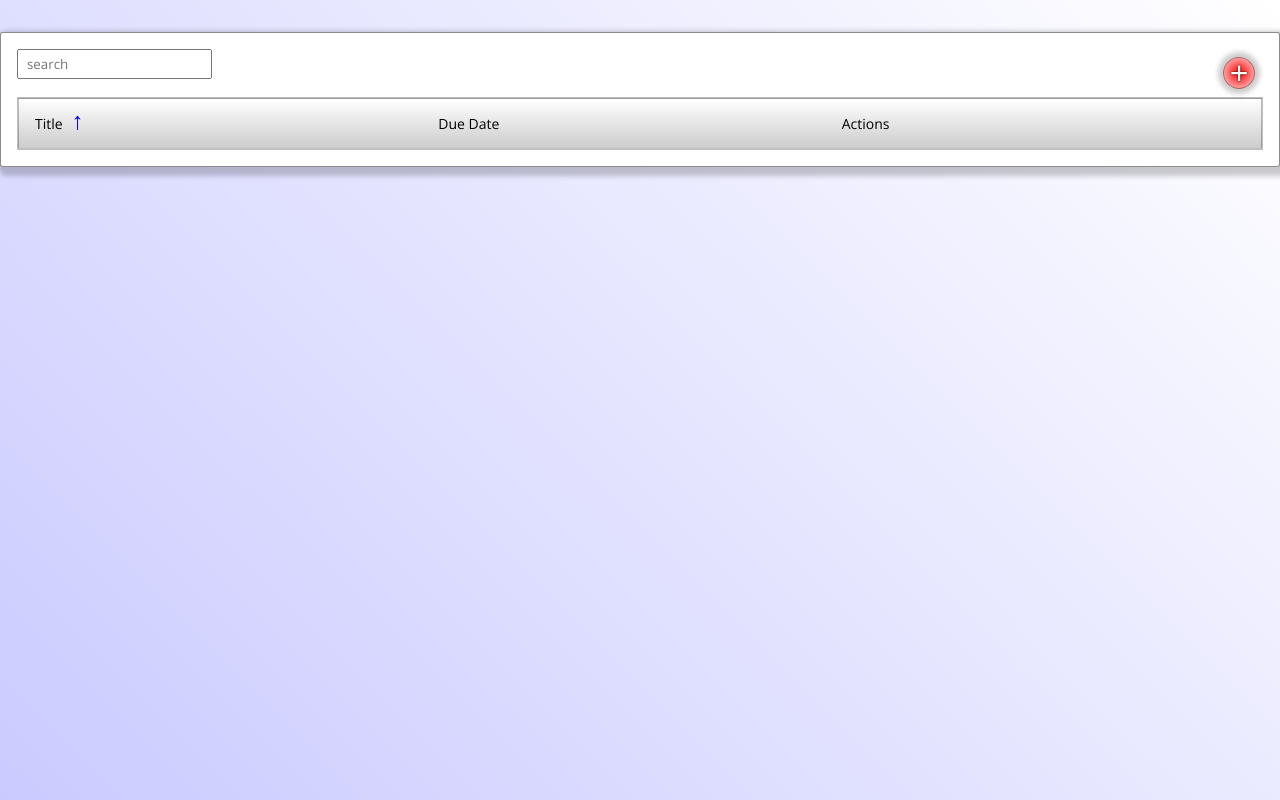
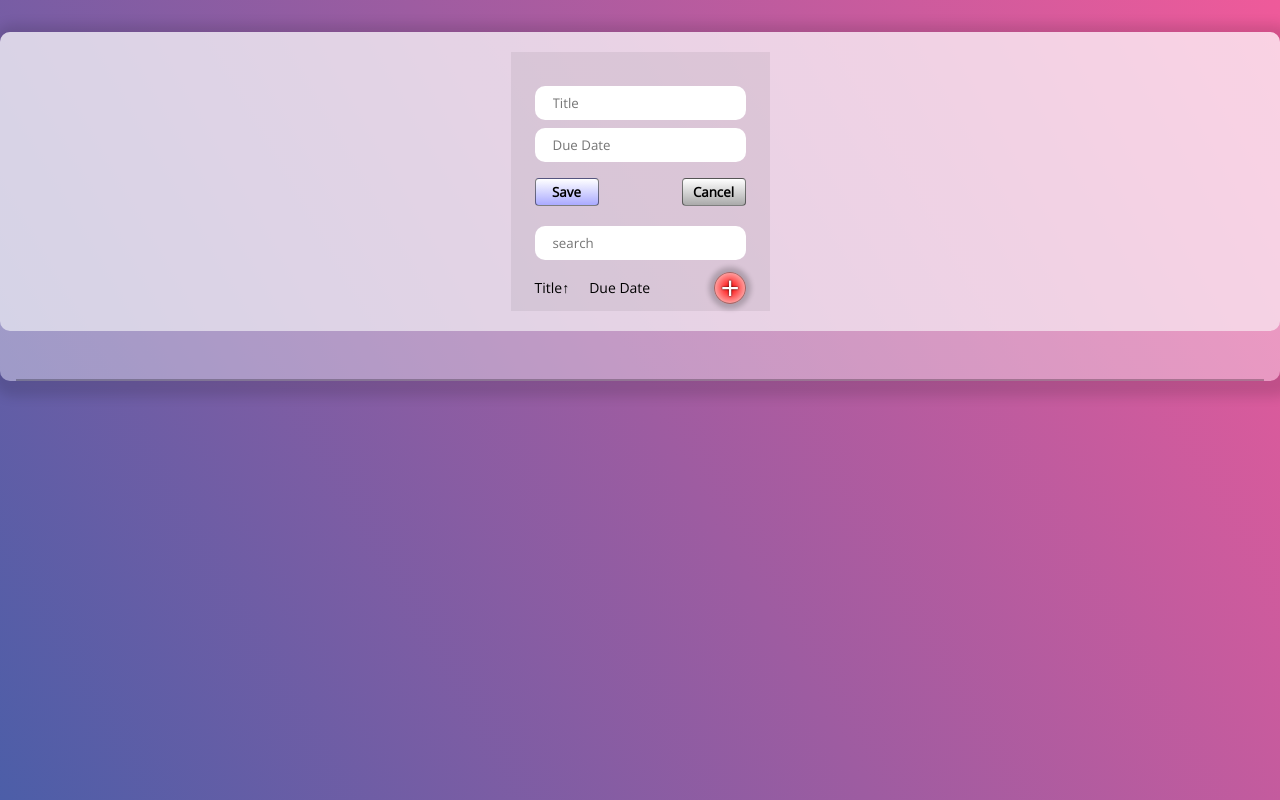
Before and after one commit to sebestyenmarton/advanced-javascript, a plain HTML site: page index.html in a window 1280 px wide. Drawn offline with nearby package versions, Linux system fonts and the light colour scheme; no server answers.

Commit message:
3. Commit

```diff
--- a/css/generic-table.css
+++ b/css/generic-table.css
@@ -1,4 +1,8 @@
 @import url('https://fonts.googleapis.com/css2?family=Open+Sans:wght@300&display=swap');
+
+.myCheck{
+
+}
 
 * {
     outline: none;
@@ -15,26 +19,55 @@ html, body {
 
 body {
     padding-top: 32px;
-    background: linear-gradient(45deg, rgba(150,150,255,0.5), transparent);
-}
+    background: rgb(76,94,168);
+    background: linear-gradient(60deg, rgba(76,94,168,1) 0%, rgba(239,90,154,1) 100%);      }
 
 .generic-table {
-    display: grid;
-    grid-template-areas:
-        "search add"
-        "table table";
+    max-width: 750px;
+    display: flex;
+    align-items: center;
+    flex-direction: column;
     max-width: 1280px;
     margin: auto;
     font-size: 14px;
-    background: white;
-    border: 1px solid rgba(0,0,0,.45);
-    border-radius: 3px;
-    padding: 16px 0;
-    box-shadow: 4px 4px 5px 5px rgb(0 0 0 / 20%);
+    background: #ffffff60;
+    border-radius: 10px;
+    padding: 0;
+    box-shadow: 4px 4px 12px 12px rgb(0 0 0 / 12%);
+}
+li:first-of-type{
+    display: flex;
+}
+.enabling{
+    display: none;
+}
+.sortable{
+    position: relative;
+    left: -10px;
+    top: 20px;
+    display: flex;
+    padding: 10px 10px;
+}
+
+.search{
+    position: relative;
+    top: 20px;
 }
 
 .generic-table input {
-    padding: 4px 8px;
+    padding: 8px 18px;
+    border-radius: 10px;
+    border: 0px;
+}
+.generic-table input:nth-of-type(4) {
+    top: -22px;
+    left: 40px;
+    position: relative;
+}
+.generic-table input:nth-of-type(4) {
+    top: -22px;
+    left: 40px;
+    position: relative;
 }
 
 .generic-table > div {
@@ -42,18 +75,18 @@ body {
 }
 
 .generic-table .search-container {
-    grid-area: search;
     text-align: left;
-    padding-top: 8px;
+    padding-top: 18px;
 }
 
 .generic-table .add-container {
-    grid-area: add;
     text-align: right;
 }
 
 .generic-table .add-container button {
     position: relative;
+    top: -67px;
+    left: 90px;
     width: 32px;
     height: 32px;
     margin: 8px;
@@ -107,57 +140,50 @@ body {
 
 .generic-table ul li {
     border: 1px solid rgba(0,0,0,.25);
-    background: linear-gradient(to top, #eee, #fff);
+    background: linear-gradient(to top, #eeeeee90, #ffffff90);
 }
 
-.generic-table ul li:first-child {
-    background: linear-gradient(to top, #ccc, #fff);
-}
 
 .generic-table ul li:not(:first-child):hover {
     background: linear-gradient(to top, #ddd, #eee);
 }
 
 .generic-table ul li{
-    display: grid;
-    grid-template-areas:"title duedate edit";
+    display: flex;
+    justify-content: space-between;
     padding: 8px 16px;
 }
-.generic-table ul li div:nth-of-type(1n+0),
-.generic-table ul li div:first-of-type{
-    grid-area: title;
+
+/* .generic-table ul li div:nth-of-type(1n+0){
+    grid-area: isdone;
+    display: flex;
+    max-width: 28px;
+    height: 28px;
+} */
+.generic-table ul li div:nth-of-type(2n+0){
+
     display: flex;
     align-items: center;
-    min-width: 180px;
+    min-width: 120px;
 }
-.generic-table ul li div:nth-of-type(2n+0){
+/* .generic-table ul li div:nth-of-type(3n+0){
     grid-area: duedate;
 }
-.generic-table ul li div:nth-of-type(3n+0){
+.generic-table ul li div:nth-of-type(4n+0){
     grid-area: edit;
-
-}
+} */
 
 .generic-table ul li.sortable {
     position: relative;
     cursor: pointer;
 }
 
-.generic-table ul li button {
-    border: 1px solid #777;
-    border-radius: 4px;
+.generic-table ul li i {
     margin-right: 6px;
     cursor: pointer;
     padding: 4px 8px;
 }
 
-.generic-table ul li button.edit-btn {
-    background: linear-gradient(to top, #aaf, #fff);
-}
-
-.generic-table ul li button.delete-btn {
-    background: linear-gradient(to top, #f77, #fff);
-}
 
 .generic-table ul li .sort-arrow {
     position: relative;
@@ -174,10 +200,14 @@ body {
     display: flex;
     justify-content: center;
     align-items: center;
+    background-color: #ffffff90;
+    border-radius: 10px;
 }
 
 .generic-table .add-edit-form form {
     padding: 24px;
+    background-color: #00000010;
+    margin: 20px;
 }
 
 .generic-table .add-edit-form form h2 {
--- a/index.html
+++ b/index.html
@@ -6,6 +6,7 @@
         <meta name="viewport" content="width=device-width, initial-scale=1.0">
         <link rel="stylesheet" href="css/generic-table.css">
         <script type="module" src="js/todo-list.mjs"></script>
+        <script src="https://kit.fontawesome.com/101bc0180f.js" crossorigin="anonymous"></script>
         <link rel="icon" type="image/png" href="img/ToDoIcon2.png">
     </head>
     <body>
--- a/js/generic-list/generic-todo-component.mjs
+++ b/js/generic-list/generic-todo-component.mjs
@@ -1,5 +1,6 @@
 import { SORT_DIRECTION } from './generic-todo-store.mjs';
 import { BaseComponent } from '../core/base-component.mjs';
+
 
 export class GenericTableComponent extends BaseComponent {
     listConfig = null;
@@ -13,9 +14,9 @@ export class GenericTableComponent extends BaseComponent {
     }
 
     renderUl = () => {
-        const headRow = this.renderHeadRow();
+        //const headRow = this.renderHeadRow();
         const bodyRows = this.store.getItems().map(item => this.renderBodyRow(item));
-        const ulist = { tagName: 'ul', attributes: this.listConfig.attributes, children: [headRow, ...bodyRows] };
+        const ulist = { tagName: 'ul', attributes: this.listConfig.attributes, children: [ ...bodyRows] };
         return { tagName: 'div', attributes: { className: 'table-container' }, children: [ulist] };
     }
 
@@ -24,8 +25,9 @@ export class GenericTableComponent extends BaseComponent {
             const ul = this.renderListHeadRow(column);
             return ul;
         });
-        const actionLiBox = { tagName: 'div', children: ['Actions'] };
-        return { tagName: 'li', children: [...libox, actionLiBox] };
+        const actionLiBox = { tagName: 'div', children: ['Actions'], attributes: { className: 'enabling' }};
+        const checkLiBox = { tagName: 'div', children: ['Is Done'], attributes: { className: 'enabling' }};
+        return { tagName: 'li', children: [checkLiBox,...libox, actionLiBox] };
     }
 
     renderBodyRow = (item) => {
@@ -34,14 +36,16 @@ export class GenericTableComponent extends BaseComponent {
             return ul;
         });
 
-        //const editAction = { tagName: 'button', attributes: { className: 'edit-btn', onclick: () => this.store.setCurrentItem(item) }, children: ['edit'] };
-        const deleteAction = { tagName: 'button', attributes: { className: 'delete-btn', onclick: () => this.store.delete(item) }, children: ['delete'] };
-
-        const actions = [/* editAction, */ deleteAction];
-        const actionLiBox = this.renderUlLi({}, actions);
-        return { tagName: 'li', attributes: { onclick: () => this.store.setCurrentItem(item) }, children: [...libox, actionLiBox] };
+        const deleteAction = { tagName: 'i', attributes: { className: 'fas fa-trash-alt', onclick: () => this.store.delete(item) }};
+        const checkBox = { tagName: 'input', attributes: { type: 'checkbox', className: 'myCheck'} };
+        const actionLiBox = this.renderUlLi({}, [deleteAction]);
+        const checkLiBox = this.renderUlLi({}, [checkBox]);
+/*         if(item.isDone === "false"){console.log("0");}
+        if(item.isDone === "true"){console.log("1");} */
+        console.log(item);
+        return { tagName: 'li', attributes: { onclick: () => this.store.setCurrentItem(item) }, children: [checkLiBox, ...libox, actionLiBox] };
     }
-
+                       // checkBox
     renderUlLi = (attributes, children) => {
         return { tagName: 'div', attributes, children };
     }
@@ -66,12 +70,13 @@ export class GenericTableComponent extends BaseComponent {
     }
 
     renderForm = () => {
+
         const item = this.store.currentItem;
 
         const { formFields } = this.listConfig;
 
         const children = [
-            { tagName: 'h2', children: 'Edit Form'}
+            { tagName: 'h2', children: 'Edit Form', attributes: { className: 'title' }, getCellValue: "TO DO LIST"},
         ];
 
         formFields.forEach(fieldAttributes => {
@@ -87,22 +92,31 @@ export class GenericTableComponent extends BaseComponent {
         children.push(
             {
                 tagName: 'button',
-                attributes: { type: 'button', onclick: () => this.store.setCurrentItem() },
+                attributes: { type: 'button',
+                onclick: () => this.store.setCurrentItem() },
                 children: ['Cancel']
             },
+/*             {
+                tagName: 'input',
+                attributes: { type: 'checkbox'}
+            }, */
             {
                 tagName: 'input',
                 attributes: { value: 'Save', type: 'submit' }
-            }
+            },
+            this.renderSearchBar(),
+            this.renderHeadRow()
         );
-
         const form = {
             tagName: 'form',
             attributes: { onsubmit: this.store.onSubmit },
             children
         };
 
-        return { tagName: 'div', attributes: { className: 'add-edit-form' }, children: [form] };
+        return {
+            tagName: 'div',
+            attributes: { className: 'add-edit-form' },
+            children: [form] };
     }
 
     renderSearchBar = () => {
@@ -112,7 +126,7 @@ export class GenericTableComponent extends BaseComponent {
             children: [
                 {
                     tagName: 'input',
-                    attributes: { placeholder: 'search', value: this.store.searchTerm, onkeyup: this.store.onSearch }
+                    attributes: { placeholder: 'search', className: 'search', value: this.store.searchTerm, onkeyup: this.store.onSearch }
                 }
             ]
         };
@@ -132,7 +146,6 @@ export class GenericTableComponent extends BaseComponent {
     }
     render() {
         const children = [
-            this.renderSearchBar(),
             this.renderAddButton(),
             this.renderUl()
         ];
--- a/js/generic-list/generic-todo-store.mjs
+++ b/js/generic-list/generic-todo-store.mjs
@@ -11,7 +11,7 @@ export const SORT_DIRECTION = ['ASC', 'DESC'];
 export class GenericTableStore {
     refreshCb = null;           // function
     listConfig = null;         // table config
-    currentItem = null;         // current item for add and edit
+    currentItem = 1;         // current item for add and edit
     sortableColumns = [];       // which columns should be sorted
     currentSort = [];           // [id, direction]
     searchTerm = '';            // search term
@@ -151,7 +151,7 @@ export class GenericTableStore {
         } else {
             this.create(data);
         }
-        this.setCurrentItem(null);
+        this.setCurrentItem();
         return false;
     }
 }
--- a/js/todo-list.mjs
+++ b/js/todo-list.mjs
@@ -30,10 +30,7 @@ function init() {
         },
         searchFilter: (searchTerm, item) => {
             if (
-                searchTerm === '' ||
-                item.userName.includes(searchTerm) ||
-                item.firstName.includes(searchTerm) ||
-                item.lastName.includes(searchTerm)
+                searchTerm === '' || item.title.includes(searchTerm)
             ) {
                 return true;
             }
@@ -61,6 +58,7 @@ function init() {
                 attributes: {},
                 sorter: (user1, user2) => new Date (user1.dueDate).getTime() > new Date(user2.dueDate).getTime() ? 1 : -1
             },
+
 /*             {
                 id: 'id',
                 label: 'Id',
```
